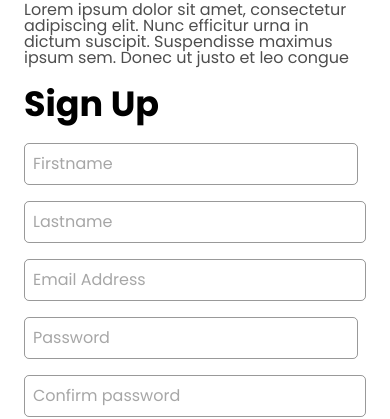
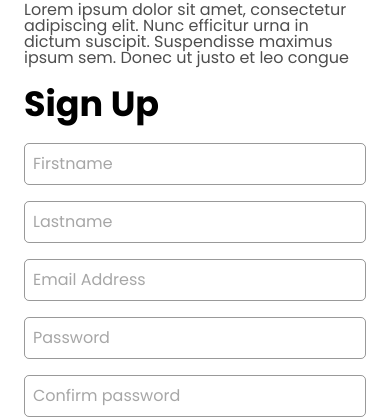
Before and after one commit to khushboo-590/Eventfree, a React (Vite) app: page / in a window 390 px wide. Shown: the part 5757-6176 px from the top of the page. Built offline with nearby package versions, Linux system fonts and the light colour scheme.

Commit message:
join section done

```diff
--- a/src/components/Join.jsx
+++ b/src/components/Join.jsx
@@ -22,7 +22,7 @@ const Join = () => {
                     <h3 className='font-bold  text-[35px] leading-[130%] text-black font-poppin' >Sign Up</h3>
                     <form className=' mt-4 mx-auto'>
                         <div className='flex-wrap flex '>
-                        <div className='md:w-1/2  w-full  mb-4 pr-2'>
+                            <div className='md:w-1/2  w-full  mb-4  md:pr-2  pr-0'>
                             <input type="text"
                                     className=" py-2 px-2 border w-full  rounded-[5px] border-[#00000066] text-[#000000B2] font-poppin"
                                 placeholder="Firstname" ></input>
@@ -37,7 +37,7 @@ const Join = () => {
                             className=" py-2 px-2  border w-full  rounded-[5px] border-[#00000066] text-[#000000B2] mb-4 font-poppin"
                             placeholder="Email Address" />
                         <div className='flex-wrap flex'>
-                            <div className='md:w-1/2  w-full  mb-4 pr-2'>
+                            <div className='md:w-1/2  w-full  mb-4  md:pr-2  pr-0'>
                                 <input type="number"
                                     className=" py-2 px-2 border w-full  rounded-[5px] border-[#00000066] text-[#000000B2] font-poppin"
                                     placeholder="Password" ></input>
```
